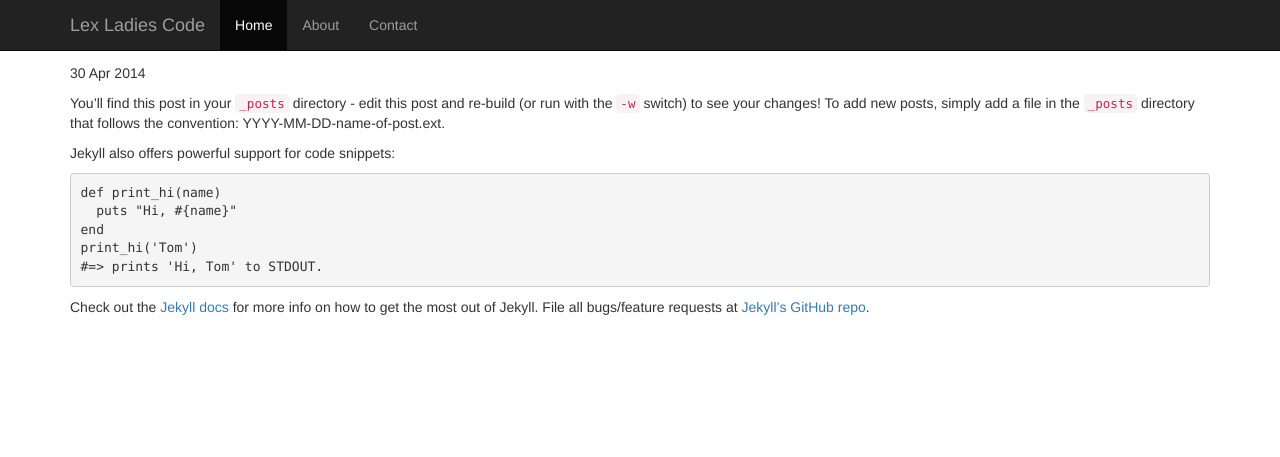
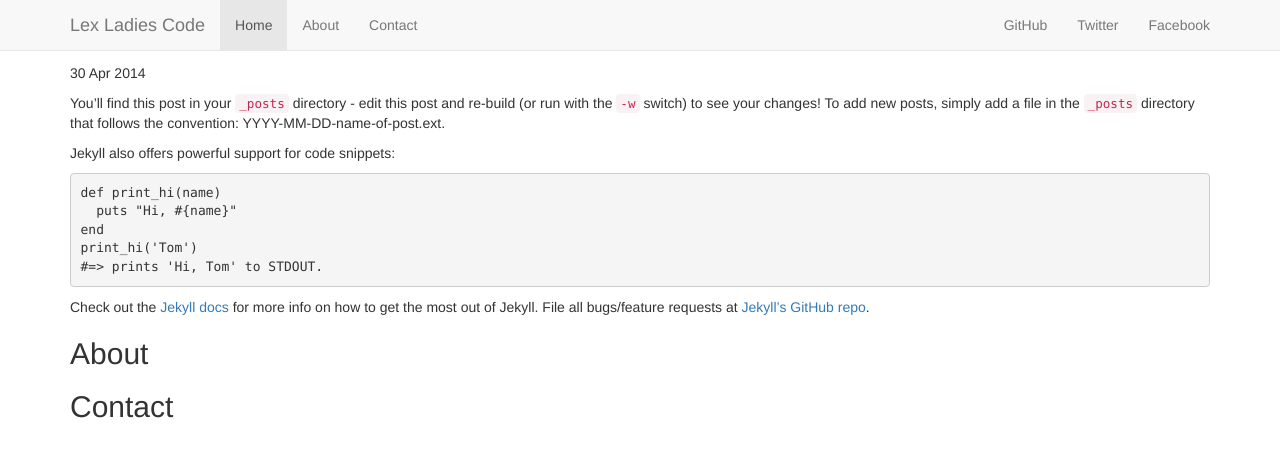
Before and after one commit to LexLadiesCode/LexLadiesCode.github.io, a Jekyll site: the page built from _posts/2014-04-30-welcome-to-jekyll.markdown, in a window 1280 px wide. Shown: the top 457 px of the page. Built offline with Jekyll 4.4.1, drawn with Linux system fonts in a browser that asks for light colours; nearby versions of some CDN libraries; library files that are not in the unit come from our copies; Markdown is read by kramdown in place of the engine named in the settings.

Commit message:
added includes and fixed nav to prepare for single page structure

```diff
--- /dev/null
+++ b/_includes/about.html
@@ -0,0 +1,3 @@
+<div id="about">
+  <h2>About</h2>
+</div>
--- /dev/null
+++ b/_includes/contact.html
@@ -0,0 +1,4 @@
+<div id="contact">
+  <h2>Contact</h2>
+
+</div>
--- /dev/null
+++ b/_includes/nav.html
@@ -0,0 +1,26 @@
+    <!-- Fixed navbar -->
+    <div class="navbar navbar-default navbar-fixed-top" role="navigation">
+      <div class="container">
+        <div class="navbar-header">
+          <button type="button" class="navbar-toggle" data-toggle="collapse" data-target=".navbar-collapse">
+            <span class="sr-only">Toggle navigation</span>
+            <span class="icon-bar"></span>
+            <span class="icon-bar"></span>
+            <span class="icon-bar"></span>
+          </button>
+          <a class="navbar-brand" href="#">Lex Ladies Code</a>
+        </div>
+        <div class="navbar-collapse collapse">
+          <ul class="nav navbar-nav">
+            <li class="active"><a href="#">Home</a></li>
+            <li><a href="#about">About</a></li>
+            <li><a href="#contact">Contact</a></li>
+          </ul>
+          <ul class="nav navbar-nav navbar-right">
+            <li><a href="#">GitHub</a></li>
+            <li><a href="#">Twitter</a></li>
+            <li><a href="#">Facebook</a></li>
+          </ul>
+        </div><!--/.nav-collapse -->
+      </div>
+    </div>
--- a/_layouts/default.html
+++ b/_layouts/default.html
@@ -26,30 +26,15 @@
 
   <body>
 
-    <div class="navbar navbar-inverse navbar-fixed-top" role="navigation">
-      <div class="container">
-        <div class="navbar-header">
-          <button type="button" class="navbar-toggle" data-toggle="collapse" data-target=".navbar-collapse">
-            <span class="sr-only">Toggle navigation</span>
-            <span class="icon-bar"></span>
-            <span class="icon-bar"></span>
-            <span class="icon-bar"></span>
-          </button>
-          <a class="navbar-brand" href="#">Lex Ladies Code</a>
-        </div>
-        <div class="collapse navbar-collapse">
-          <ul class="nav navbar-nav">
-            <li class="active"><a href="#">Home</a></li>
-            <li><a href="#about">About</a></li>
-            <li><a href="#contact">Contact</a></li>
-          </ul>
-        </div><!--/.nav-collapse -->
-      </div>
-    </div>
+    {% include nav.html %}
 
     <div class="container">
 
       {{ content }}
+
+      {% include about.html %}
+
+      {% include contact.html %}
 
     </div><!-- /.container -->
 
--- a/index.html
+++ b/index.html
@@ -1,10 +1,10 @@
 ---
 layout: default
-title: Your New Jekyll Site
+title: Lex Ladies Code
 ---
 
 <div id="home">
-  <h1>Blog Posts</h1>
+  <h2>Blog Posts</h2>
   <ul class="posts">
     {% for post in site.posts %}
       <li><span>{{ post.date | date_to_string }}</span> &raquo; <a href="{{ post.url }}">{{ post.title }}</a></li>
```
